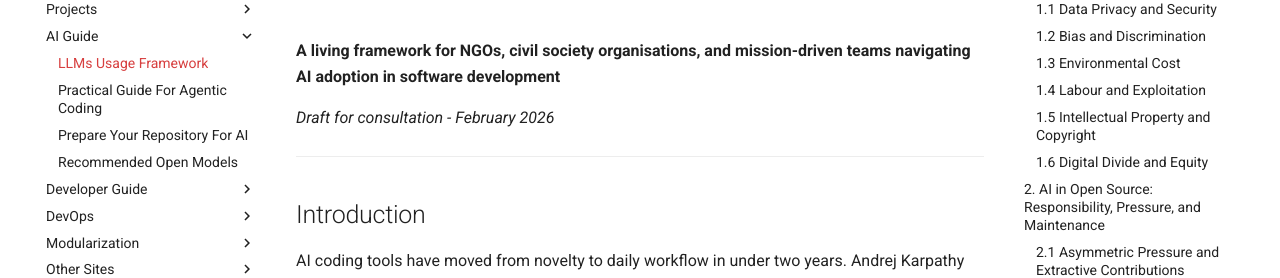
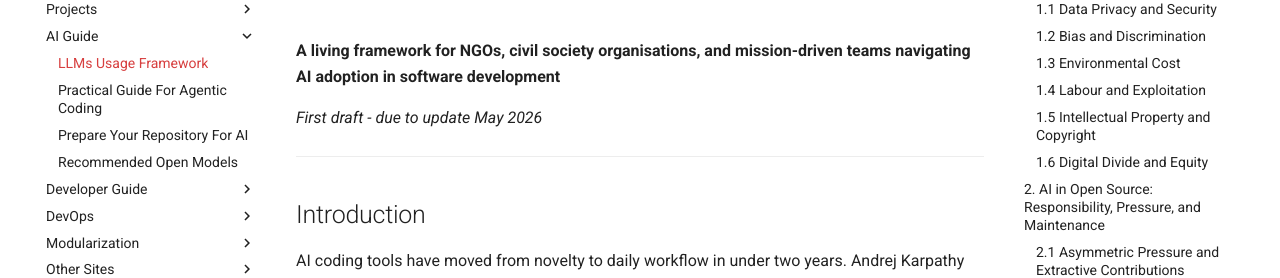
Before and after one commit to hotosm/docs, an MkDocs documentation site: the page built from docs/ai-guide/using-lmms-responsibly.md, in a window 1280 px wide and 900 px high. Shown: the part 183-461 px from the top of the window. Built offline with MkDocs 1.6.1 and Material for MkDocs 9.7.7, drawn with Linux system fonts in a browser that asks for light colours; comment, search, counter and statistics services are not loaded.

Commit message:
fix: add note - ai policy due to update in may

```diff
--- a/docs/ai-guide/using-lmms-responsibly.md
+++ b/docs/ai-guide/using-lmms-responsibly.md
@@ -2,7 +2,7 @@
 
 **A living framework for NGOs, civil society organisations, and mission-driven teams navigating AI adoption in software development**
 
-_Draft for consultation - February 2026_
+_First draft - due to update May 2026_
 
 ---
 
```
